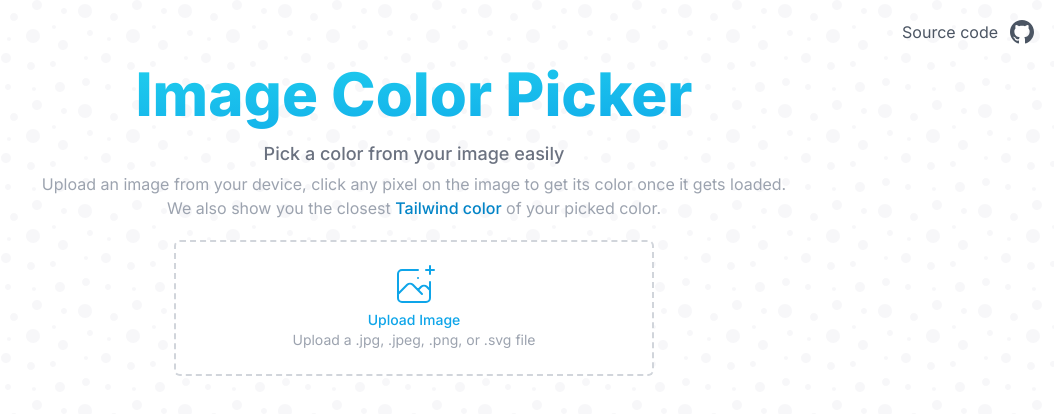
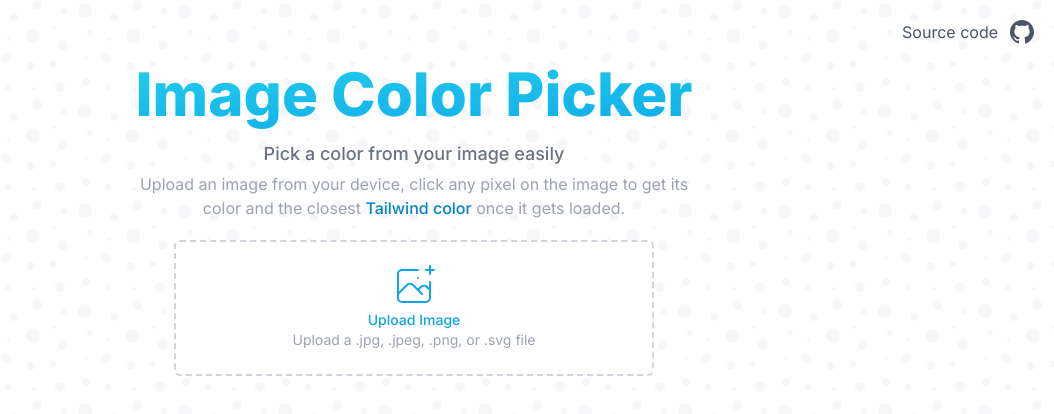
Before and after one commit to rayhannr/image-colorpicker, a React (Create React App) app: page / in a window 1280 px wide. Shown: the top 414 px of the page, without its empty margins (226-1280 px from the left). Built offline with nearby package versions, Linux system fonts and the light colour scheme.

Commit message:
update text in heading

```diff
--- a/src/components/Heading.tsx
+++ b/src/components/Heading.tsx
@@ -6,8 +6,8 @@ const Heading: React.FC = () => (
             Image Color Picker
             </h1>
         <h2 className="font-medium text-lg text-center text-gray-500 mt-2 w-4/5 sm:w-auto mx-auto">Pick a color from your image easily</h2>
-        <h3 className="text-center text-sm xl:text-base text-gray-400 mt-1 mb-5 mx-auto w-full md:w-10/12">
-            Upload an image from your device, click any pixel on the image to get its color once it gets loaded. <br /> We also show you the closest <a className="text-light-blue-600 font-medium hover:text-gray-700" href="https://tailwindcss.com/docs/customizing-colors" target="_blank" rel="noreferrer">Tailwind color</a> of your picked color.
+        <h3 className="text-center text-sm xl:text-base text-gray-400 mt-1 mb-5 mx-auto w-full md:w-10/12 lg:w-8/12 xl:w-1/2">
+            Upload an image from your device, click any pixel on the image to get its color and the closest <a className="text-light-blue-600 font-medium hover:text-gray-700" href="https://tailwindcss.com/docs/customizing-colors" target="_blank" rel="noreferrer">Tailwind color</a> once it gets loaded.
         </h3>
     </>
 )
```
